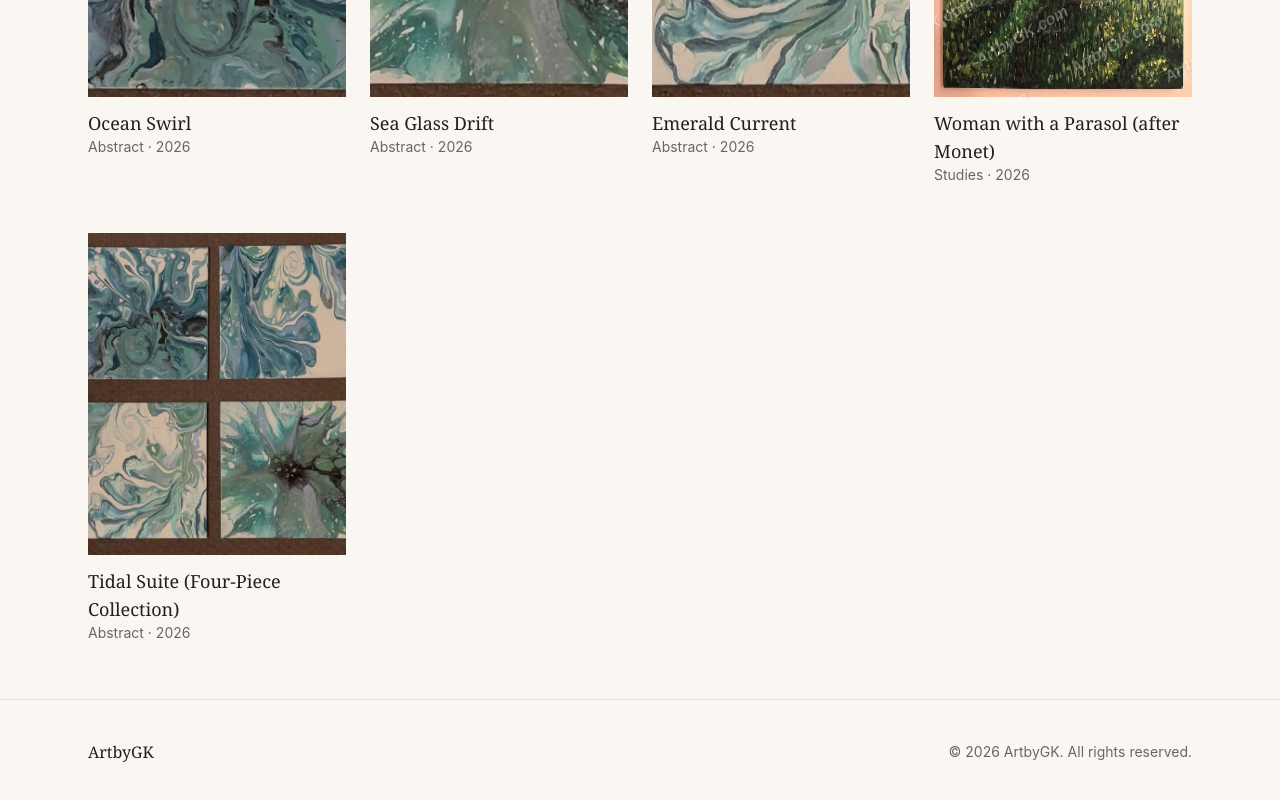
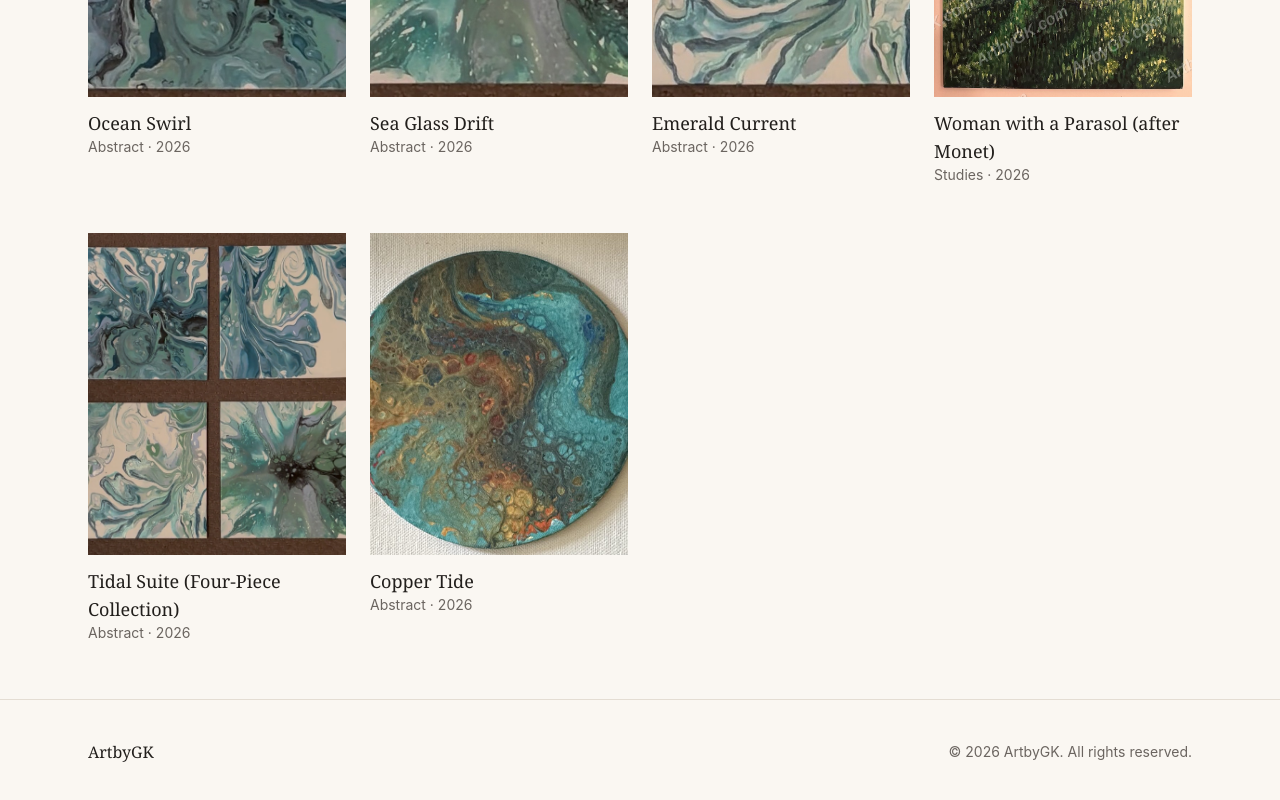
Before and after one commit to gautamirk-git/ArtbyGK.com, a Next.js app: page /gallery in a window 1280 px wide. Shown: the part 1436-2236 px from the top of the page. Built offline with nearby package versions, Linux system fonts and the light colour scheme.

Commit message:
Add new painting 'Copper Tide' to collection

```diff
--- a/data/paintings.ts
+++ b/data/paintings.ts
@@ -235,6 +235,21 @@
     sold: false,
     prints: [],
   },
+  {
+    slug: "copper-tide",
+    title: "Copper Tide",
+    category: "Abstract",
+    medium: "Acrylic pour (Dutch pour technique) on circular canvas",
+    dimensions: "6 in diameter (circular)",
+    year: 2026,
+    description:
+      "A circular acrylic pour study in teal, gold, and copper tones, painted in August 2026.",
+    image: "/paintings/copper-tide.jpg",
+    price: null,
+    type: "original",
+    sold: true,
+    prints: [],
+  },
 ];
 
 export function getCategories(): string[] {
```
